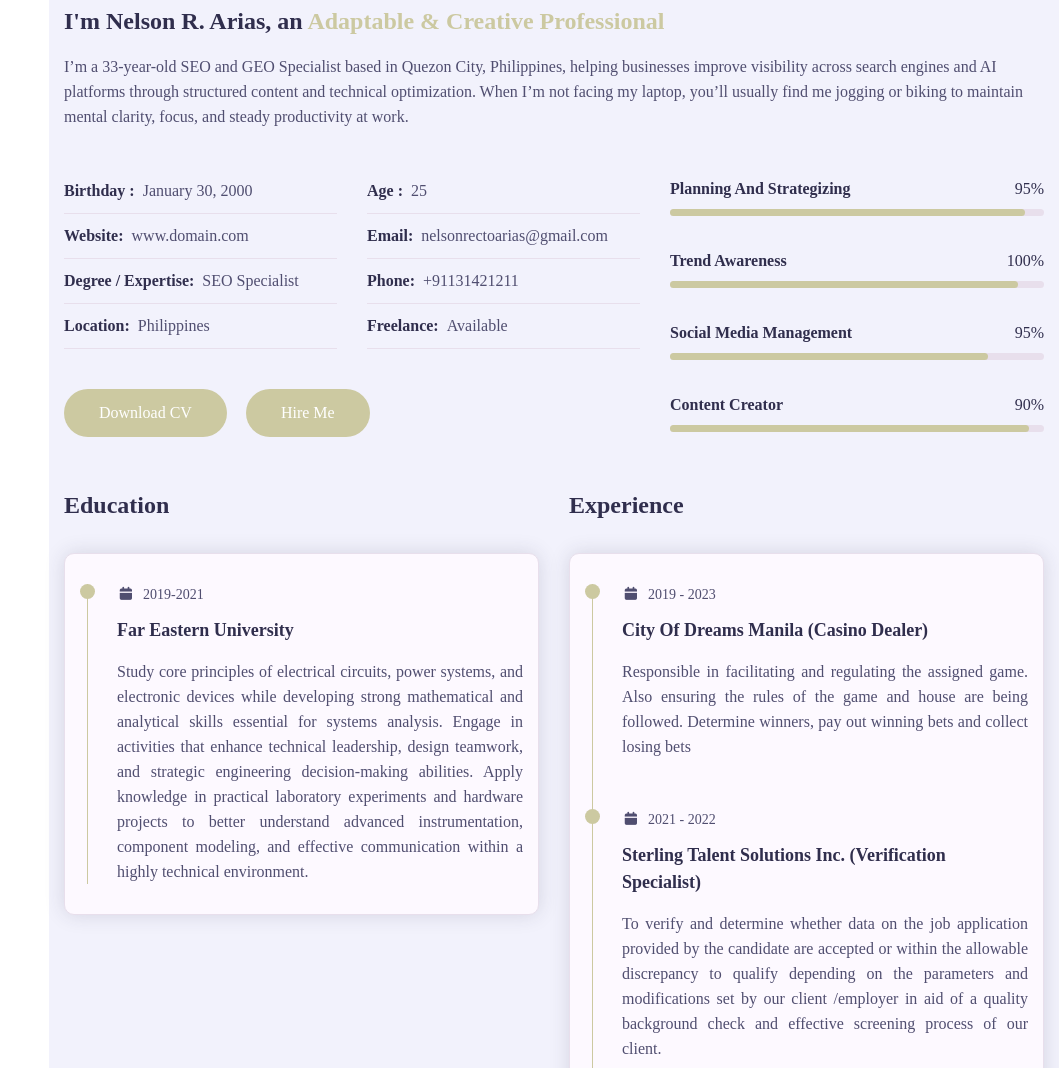
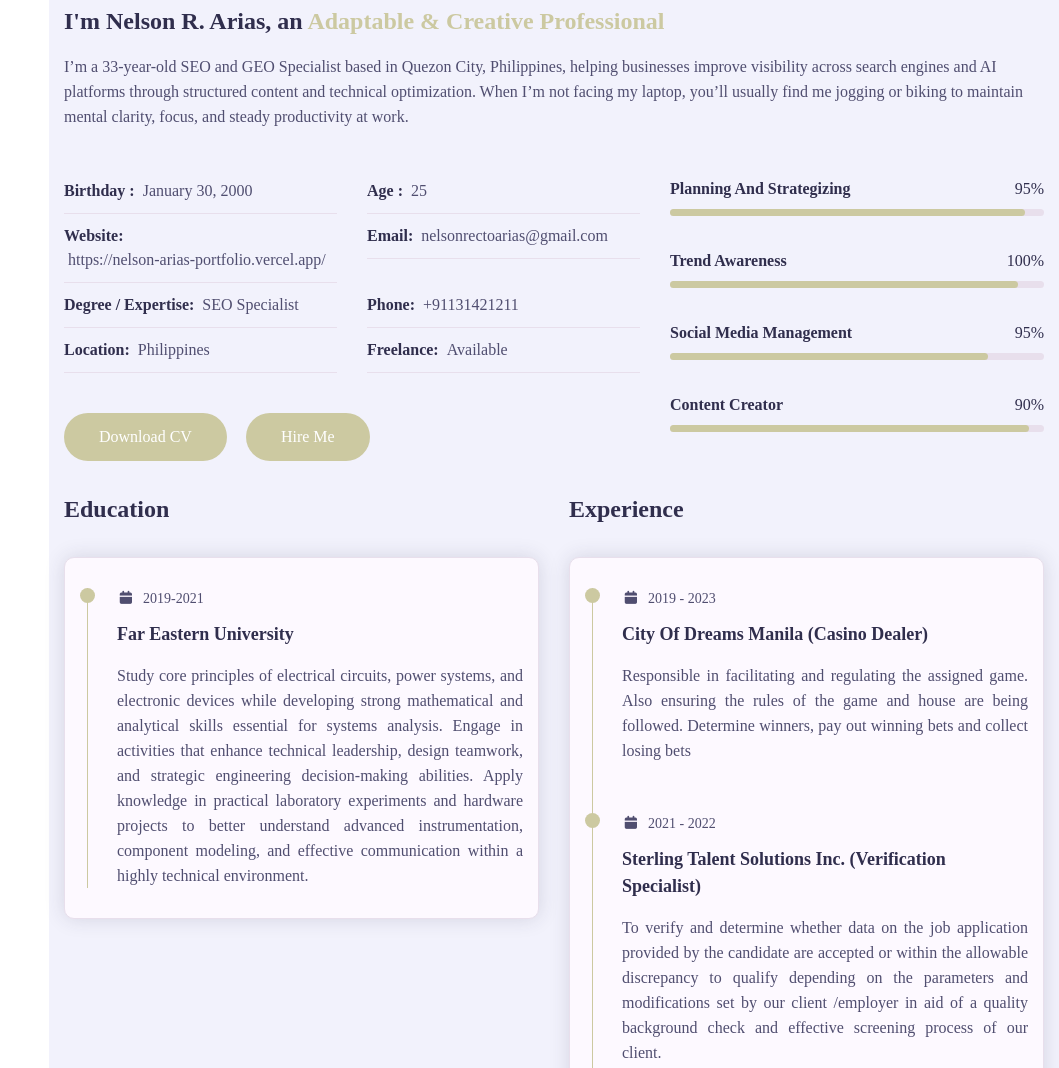
Before and after one commit to jhrocales/nelson-arias-portfolio, a plain HTML site: page index.html in a window 1280 px wide. Shown: the part 977-2045 px from the top of the page, without its empty margins (221-1280 px from the left). Drawn offline with nearby package versions, Linux system fonts and the light colour scheme; a web font is replaced by a local one.

Commit message:
website link updated

```diff
--- a/index.html
+++ b/index.html
@@ -146,7 +146,12 @@
                           <p>Age : <span>25</span></p>
                         </div>
                         <div class="info-item padd-15">
-                          <p>Website: <span>www.domain.com</span></p>
+                          <p>
+                            Website:
+                            <span
+                              >https://nelson-arias-portfolio.vercel.app/</span
+                            >
+                          </p>
                         </div>
                         <div class="info-item padd-15">
                           <p>Email: <span>nelsonrectoarias@gmail.com </span></p>
@@ -518,7 +523,7 @@
               <div class="contact-info-item padd-15">
                 <div class="icon"><i class="fa fa-globe-europe"></i></div>
                 <h4>Website</h4>
-                <p>www.domain.com</p>
+                <p>https://nelson-arias-portfolio.vercel.app/</p>
               </div>
               <!-- Contact Info Item End -->
             </div>
```
